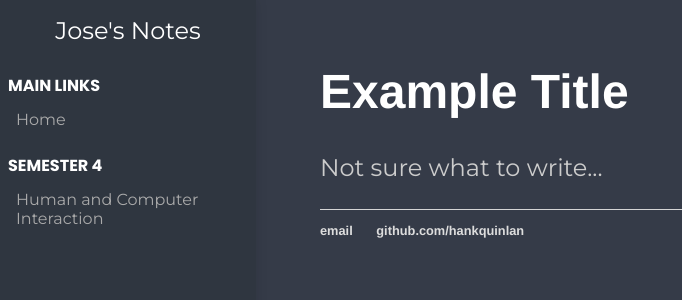
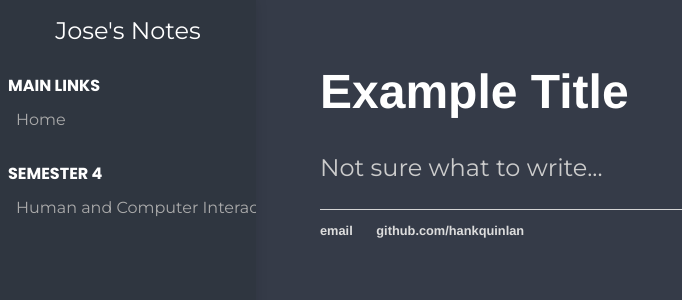
Before and after one commit to josejovian/josejovian.github.io, a Jekyll site: the page built from index.html, in a window 1280 px wide. Shown: the top 300 px of the page, without its empty margins (0-682 px from the left). Built offline with Jekyll 4.4.1, drawn with Linux system fonts in a browser that asks for light colours.

Commit message:
Update main.css

```diff
--- a/css/main.css
+++ b/css/main.css
@@ -19,14 +19,15 @@ body {
     box-shadow: 0 0 12px rgba(0,0,0,.1);
 }
 .sidebar ul {
+    overflow: hidden;
+    white-space: nowrap;
+    text-overflow: ellipsis;
     padding: 0px;
     list-style: none;
 }
 .sidebar li {
     width: 100%;
     font-size: 16px;
-    overflow-x: hidden;
-    word-wrap: nowrap;
     color: #aaa;
     padding: 8px 0px 8px 16px;
     margin: 0px 0px 8px 0px;
```
